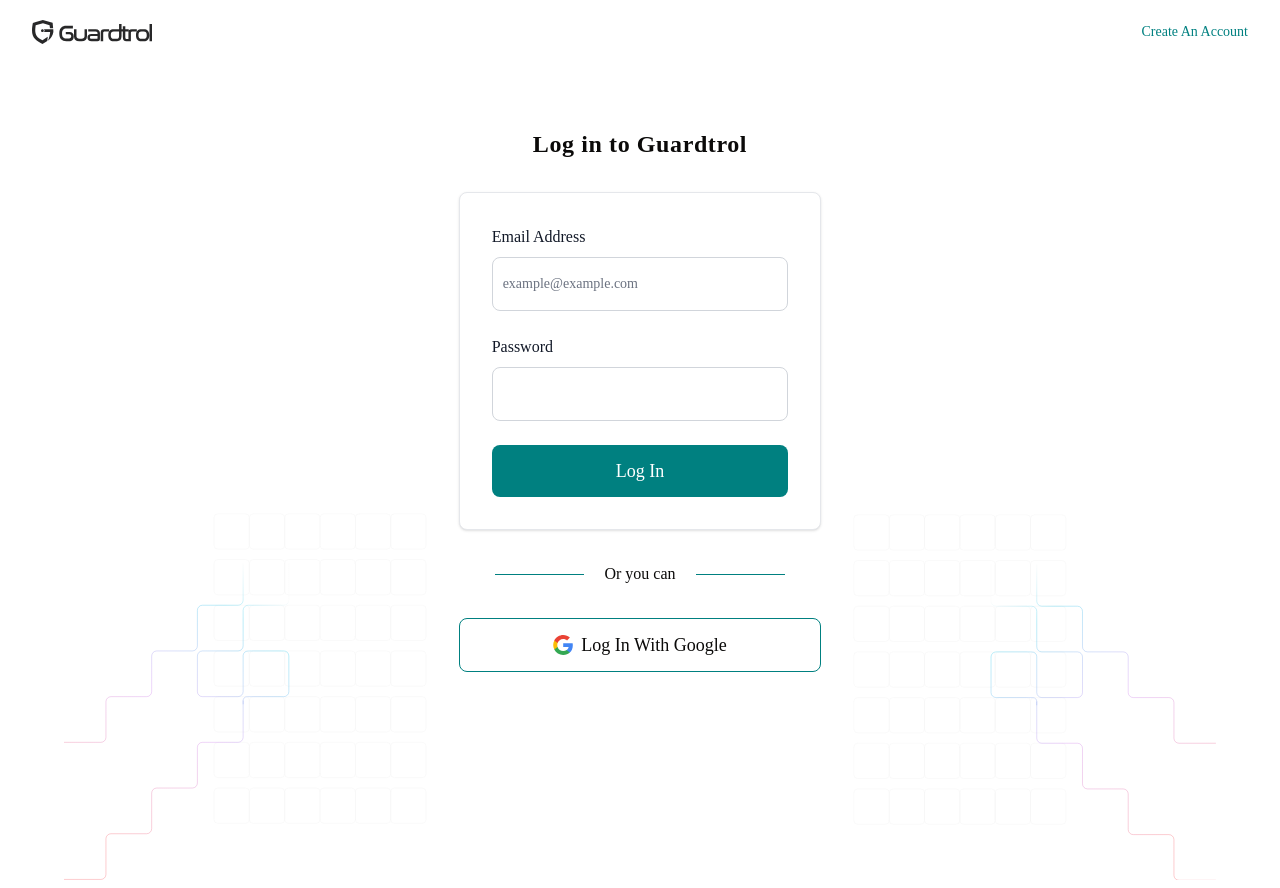
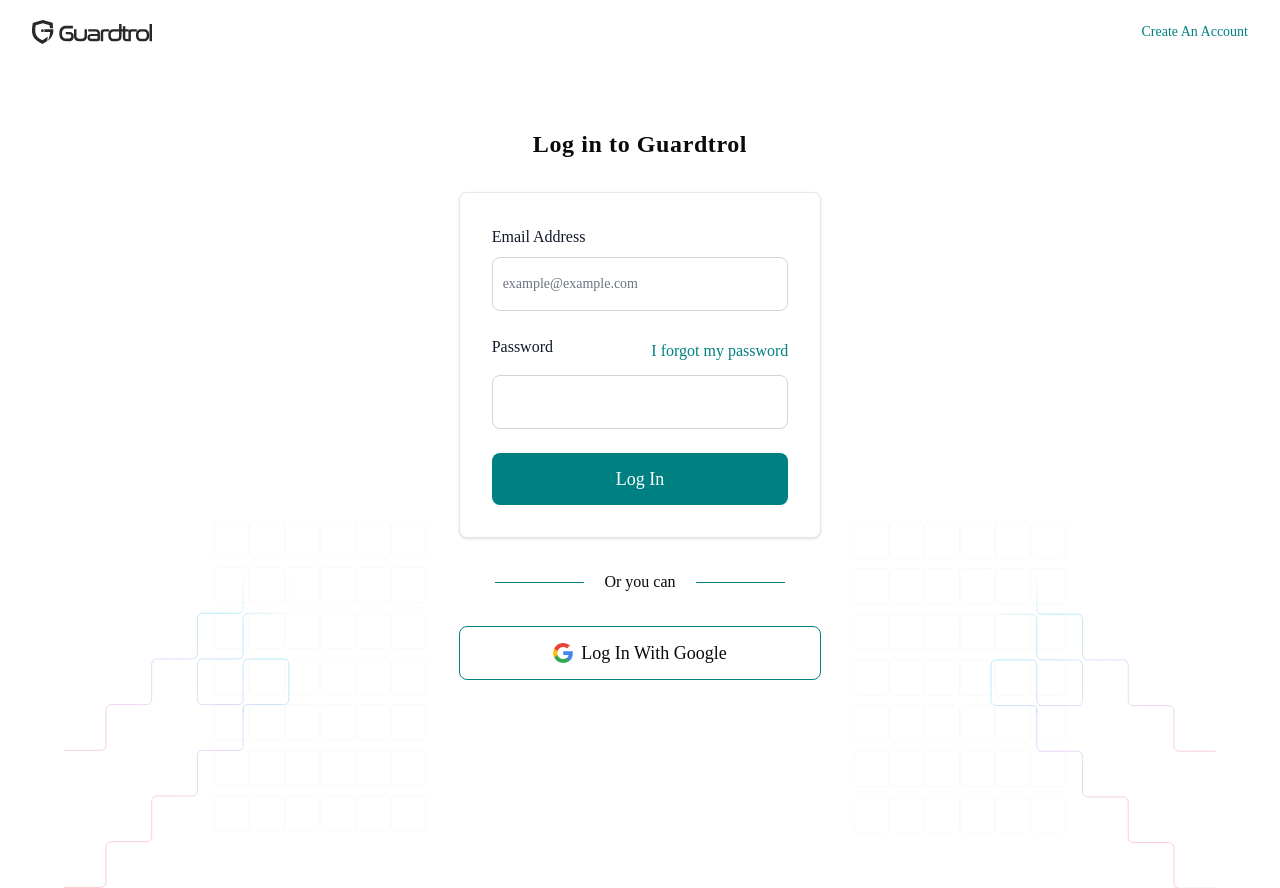
Before and after one commit to DiGenius-tech/Guardtrol-Frontend, a React (Create React App) app: page /auth in a window 1280 px wide. Built offline with nearby package versions, Linux system fonts and the light colour scheme; a web font is replaced by a local one.

Commit message:
fix missing forgot password link on the login page: fixed!

```diff
--- a/src/modules/Auth/pages/Login/Login.jsx
+++ b/src/modules/Auth/pages/Login/Login.jsx
@@ -9,6 +9,7 @@
 import RegularButton from "../../../Sandbox/Buttons/RegularButton";
 import { useGoogleLogin } from "@react-oauth/google";
 import { toast } from "react-toastify";
+import TextInputFieldFlexLabel from "../../../Sandbox/InputField/TextInputFieldFlexLabel";
 
 const Login = () => {
   const auth = useContext(AuthContext);
@@ -59,7 +60,7 @@
 
         if (null != data) {
           auth.login(data);
-          navigate('/dashboard', {replace: true})
+          navigate('/dashboard', { replace: true })
           window.location.reload();
 
         }
@@ -77,7 +78,7 @@
     }
   }, [error])
 
-    const signIn = useGoogleLogin  ({
+  const signIn = useGoogleLogin({
     onSuccess: response => handleSignInSuccess(response)
   })
 
@@ -98,8 +99,8 @@
         }
       )
       if (null != data) {
-        if(auth.login(data)){
-         navigate('/dashboard', {replace: true}) //should be dashboard
+        if (auth.login(data)) {
+          navigate('/dashboard', { replace: true }) //should be dashboard
           window.location.reload();
         }
       }
@@ -110,7 +111,7 @@
       //auth.login(data.token, data.userId)
     } catch (err) {
       console.log(err)
-      }finally{
+    } finally {
       auth.loading(false)
     }
   };
@@ -160,7 +161,7 @@
                 {/*  */}
 
                 {/*  */}
-                <TextInputField
+                <TextInputFieldFlexLabel
                   label="Email Address"
                   name="email"
                   type="email"
@@ -171,7 +172,7 @@
                   required="required"
                   value={formData.email}
                 />
-                <TextInputField
+                <TextInputFieldFlexLabel
                   label="Password"
                   name="password"
                   type="password"
@@ -181,6 +182,9 @@
                   onChange={handleChange}
                   required="required"
                   value={formData.password}
+                  link_text={
+                    { text: "I forgot my password", link: true }
+                  }
                 />
                 <RegularButton
                   text="Log In"
--- a/src/modules/Sandbox/InputField/TextInputField.jsx
+++ b/src/modules/Sandbox/InputField/TextInputField.jsx
@@ -24,7 +24,7 @@
           dark:focus:ring-green-500`):(`border border-gray-300 text-sm rounded-lg focus:ring-green-500 focus:border-green-500 block w-full p-2.5 sm:py-4 dark:bg-gray-700 dark:border-gray-600 dark:placeholder-gray-400 dark:text-white dark:focus:ring-green-500 dark:focus:border-green-500`)}
           placeholder={props.placeholder}
           autoComplete="off"
-          required= {props.required ? "true": "false"}
+          required= {props.required ? true: false}
           value={props.value}
           onChange={props.onChange}
 
--- /dev/null
+++ b/src/modules/Sandbox/InputField/TextInputFieldFlexLabel.jsx
@@ -0,0 +1,68 @@
+import { Link } from "react-router-dom";
+
+const TextInputFieldFlexLabel = props => {
+  return (
+    <>
+      {/* text-field-error-app works! */}
+
+      <div className="mb-6">
+        {
+          props.link_text ?
+            (<div className="flex items-center justify-between mb-2">
+              <label
+                htmlFor={props.label}
+                className="block mb-2 font-medium text-gray-900 dark:text-white"
+              >
+                {props.label}
+              </label>
+
+              {
+                !props.link_text.link ? props.link_text.text :
+                  <Link
+                    to="/auth/forgot-password"
+                    className="text-primary-500 font-medium"
+                  >
+                    {props.link_text.text}
+                  </Link>
+              }
+
+
+
+            </div>) :
+            (<label
+              htmlFor={props.label}
+              className="block mb-2 font-medium text-gray-900 dark:text-white"
+            >
+              {props.label}
+            </label>)
+        }
+        <input
+          type={props.type}
+          id={props.id}
+          name={props.name}
+          className={props.error ?
+            (`border bg-red-50 border-red-500 text-red-900 placeholder-red-700 focus:ring-red-500 focus:border-red-500
+          text-sm rounded-lg block w-full p-2.5 sm:py-4
+          dark:bg-gray-700
+          dark:border-red-500
+          dark:placeholder-gray-400
+          dark:text-red
+          dark:focus:ring-green-500`) : (`border border-gray-300 text-sm rounded-lg focus:ring-green-500 focus:border-green-500 block w-full p-2.5 sm:py-4 dark:bg-gray-700 dark:border-gray-600 dark:placeholder-gray-400 dark:text-white dark:focus:ring-green-500 dark:focus:border-green-500`)}
+          placeholder={props.placeholder}
+          autoComplete="off"
+          required={props.required ? true : false}
+          value={props.value}
+          onChange={props.onChange}
+
+        />
+        {props.error && (
+          <p className="mt-2 text-sm text-red-600 dark:text-red-500">
+            <span className="font-medium">{props.error}</span>
+          </p>
+        )}
+      </div>
+    </>
+  );
+}
+
+export default TextInputFieldFlexLabel;
```
Lines whose indentation alone changed are shown as unchanged.
